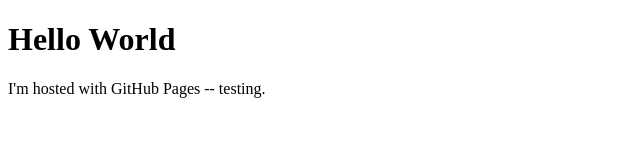
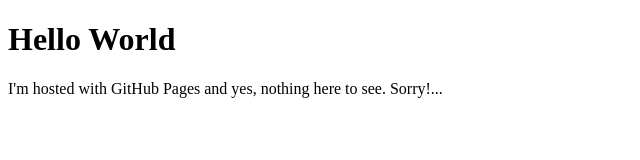
Before and after one commit to fmbento/fmbento.github.io, a plain HTML site: page index.html in a window 1280 px wide. Shown: the whole page, without its empty margins (0-640 px from the left). Drawn offline with Linux system fonts and the light colour scheme.

Commit message:
nothing to see

```diff
--- a/index.html
+++ b/index.html
@@ -2,6 +2,6 @@
 <html>
 <body>
 <h1>Hello World</h1>
-<p>I'm hosted with GitHub Pages -- testing.</p>
+<p>I'm hosted with GitHub Pages and yes, nothing here to see. Sorry!...</p>
 </body>
 </html>
```
